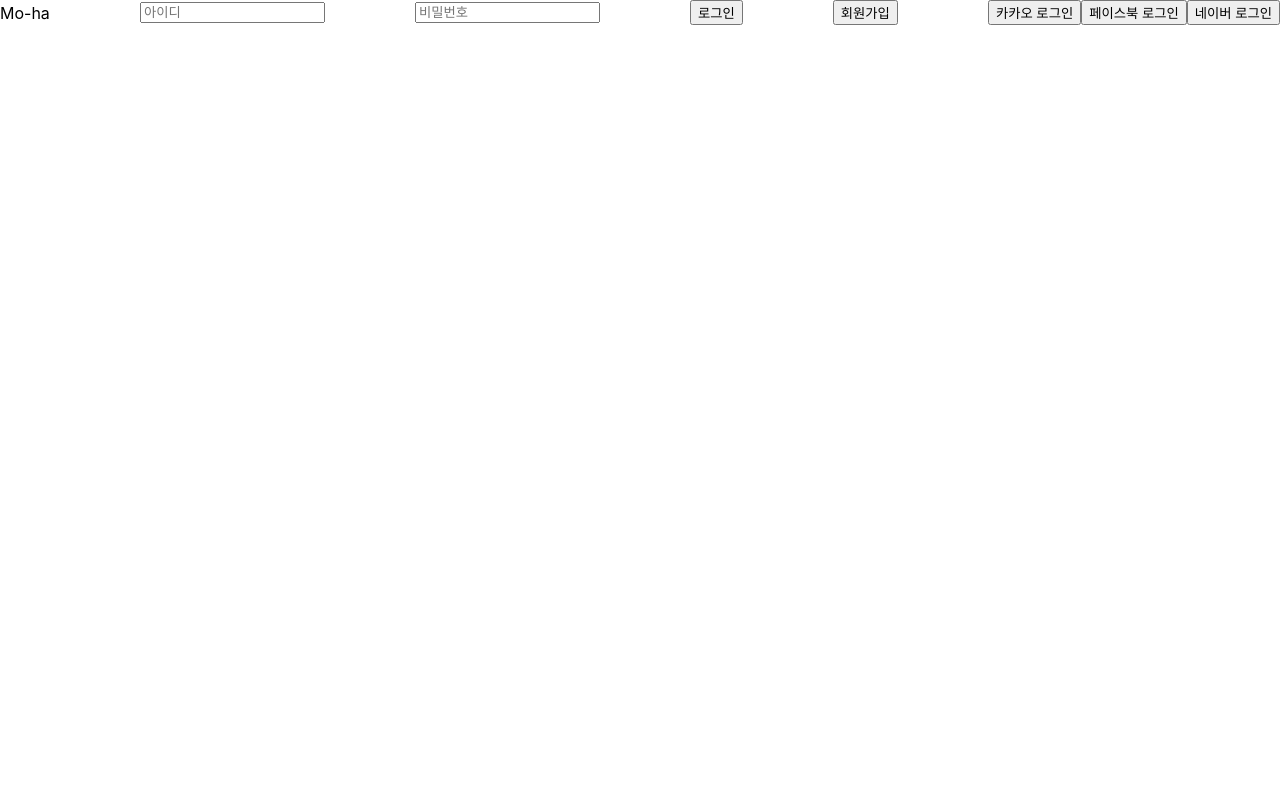
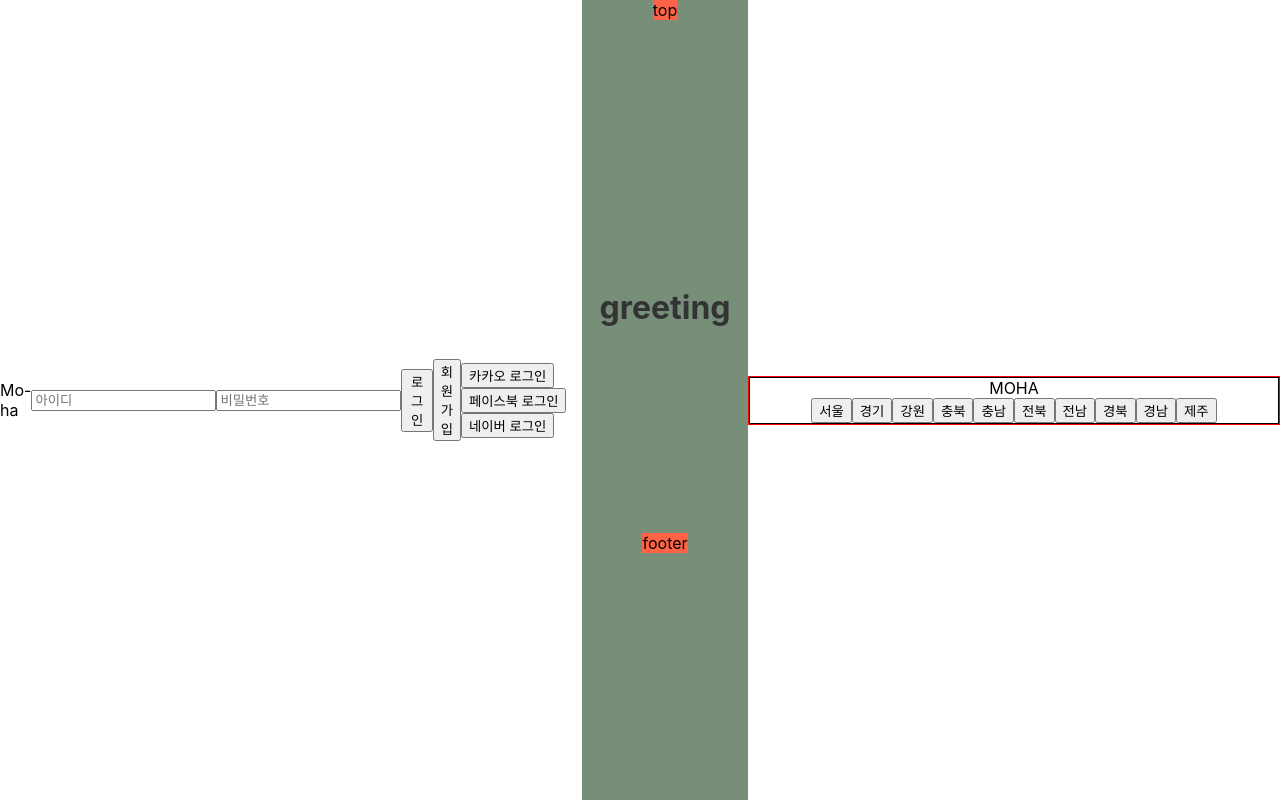
Before and after one commit to hanghae99Moha/hanghae99_Mo-ha, a React (Create React App) app: page / in a window 1280 px wide. Built offline with nearby package versions, Linux system fonts and the light colour scheme.

Commit message:
main 페이지 및 styled-component 작업 일시 중지 후 병합

```diff
--- a/src/components/Header.jsx
+++ b/src/components/Header.jsx
@@ -1,7 +1,47 @@
 import React from "react";
+import styled from "styled-components";
+
+// elements
+import { GlobalStyle } from "../elements";
+import { Grid } from "../elements";
 
 const Header = () => {
-  return <div>Header</div>;
+  return (
+    <React.Fragment>
+      <GlobalStyle />
+      <HeaderWrap>
+        <Logo>MOHA</Logo>
+        <Cat>
+          <button>서울</button>
+          <button>경기</button>
+          <button>강원</button>
+          <button>충북</button>
+          <button>충남</button>
+          <button>전북</button>
+          <button>전남</button>
+          <button>경북</button>
+          <button>경남</button>
+          <button>제주</button>
+        </Cat>
+      </HeaderWrap>
+    </React.Fragment>
+  );
 };
 
 export default Header;
+
+const HeaderWrap = styled.div`
+  display: flex;
+  flex-direction: column;
+  justify-content: center;
+  align-items: center;
+  max-width: 1200px;
+  margin: auto;
+  position: sticky;
+  top: 0;
+  border: 1px solid #000;
+`;
+
+const Logo = styled.div``;
+
+const Cat = styled.div``;
--- a/src/components/Sidebar.jsx
+++ b/src/components/Sidebar.jsx
@@ -2,11 +2,14 @@ import React from "react";
 import styled from "styled-components";
 
 // elements
+import { GlobalStyle } from "../elements";
 import { Button, Grid, Input } from "../elements";
 
 const Sidebar = () => {
   return (
     <React.Fragment>
+      <GlobalStyle />
+      <SidebarPosition>
         <Grid is_flex fd="column">
           <Grid>
             <Top>top</Top>
@@ -18,11 +21,20 @@ const Sidebar = () => {
             <Bottom>footer</Bottom>
           </Grid>
         </Grid>
+      </SidebarPosition>
     </React.Fragment>
   );
 };
 
 export default Sidebar;
+
+const SidebarPosition = styled.div`
+  height: 100vh;
+  width: 400px;
+  box-sizing: border-box;
+  background-color: var(--color-main);
+  /* position: fixed; */
+`;
 
 const Top = styled.div`
   background-color: tomato;
--- a/src/elements/Grid.jsx
+++ b/src/elements/Grid.jsx
@@ -18,12 +18,20 @@ const StGrid = styled.div`
   height: 100%;
   box-sizing: border-box;
 
+  // 추가 props
+  max-width: ${(props) => props.maxWidth};
+  position: ${(props) => props.position};
+  border: ${(props) => props.border};
+  display: ${(props) => props.display};
+  flex-direction: ${(props) => props.flexDirection};
+  justify-content: ${(props) => props.JustifyContent};
+
   ${(props) => (props.padding ? `padding: ${props.padding};` : "")}
   ${(props) => (props.margin ? `margin: ${props.margin};` : "")}
-  ${(props) => (props.center ? `text-align: center;` : "")}
-  ${(props) =>
+    ${(props) => (props.center ? `text-align: center;` : "")}
+    ${(props) =>
     props.is_flex
       ? `display: flex; align-items: center; justify-content: space-between;`
       : ""}
-      ${(props) => (props.fd ? `flex-direction: ${props.fd}` : "")}
+    ${(props) => (props.fd ? `flex-direction: ${props.fd};` : "")};
 `;
--- a/src/pages/Main.jsx
+++ b/src/pages/Main.jsx
@@ -1,7 +1,14 @@
 import React from "react";
+import styled from "styled-components";
 
 const Main = () => {
-  return <div>Main</div>;
+  return <StMain>Main</StMain>;
 };
 
 export default Main;
+
+const StMain = styled.div`
+  width: 100%;
+  height: 100%;
+  box-sizing: border-box;
+`;
--- a/src/shared/App.js
+++ b/src/shared/App.js
@@ -14,7 +14,6 @@ import Category from "../pages/Category";
 import Detail from "../pages/Detail";
 import Mypost from "../pages/Mypost";
 import Post from "../pages/Post";
-import Signup from "../pages/Signup";
 import Update from "../pages/Update";
 
 function App() {
@@ -25,16 +24,16 @@ function App() {
           <Route path="/" exact>
             <Login />
           </Route>
-          <Route path="/main" exact component={Main}>
           <Sidebar />
+          <Grid width="100%" border="1px solid red">
             <Header />
-          </Route>
+            <Route path="/main" exact component={Main}></Route>
             <Route path="/category" exact component={Category} />
             <Route path="/detail" exact component={Detail} />
             <Route path="/mypost" exact component={Mypost} />
             <Route path="/post" exact component={Post} />
-          <Route path="/signup" exact component={Signup} />
             <Route path="/update" exact component={Update} />
+          </Grid>
         </BrowserRouter>
       </Grid>
     </div>
```
Also changed, not shown: public/MOHA_logo.png (added). Lines whose indentation alone changed are shown as unchanged.
